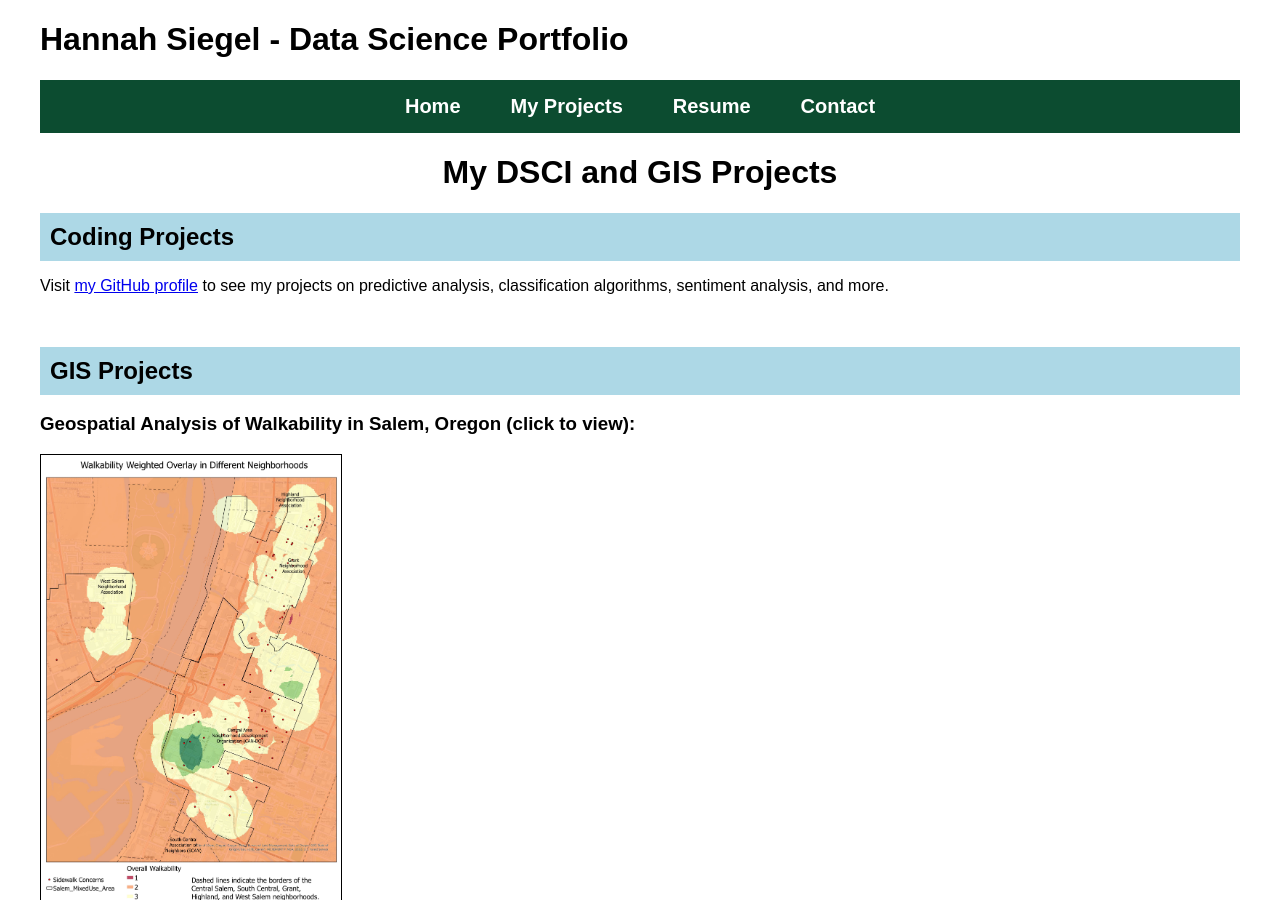
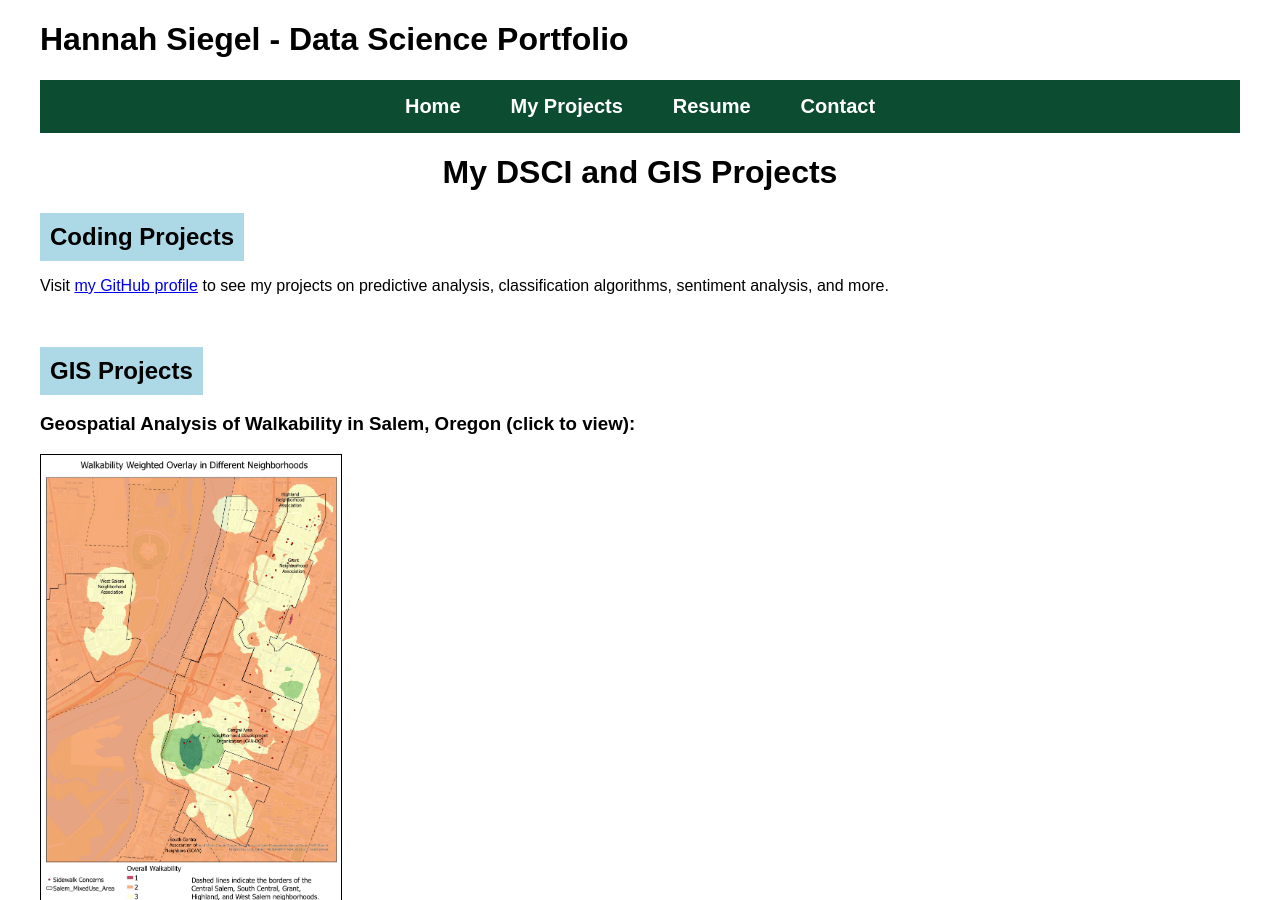
Before and after one commit to siegelhannah/portfolio, a Jekyll site: the page built from Projects.md, in a window 1280 px wide and 900 px high. Built offline with Jekyll 4.4.1, drawn with Linux system fonts in a browser that asks for light colours.

Commit message:
Update Projects.md

```diff
--- a/Projects.md
+++ b/Projects.md
@@ -6,12 +6,16 @@
 
 <h1 style="text-align: center;">My DSCI and GIS Projects</h1>
 
-<h2 style="background-color: #add8e6; padding: 10px; text-align: left; margin: 0;">Coding Projects</h2>
+<h2 style="background-color: #add8e6; padding: 10px; text-align: left; margin: 0; display: inline-block;">
+  Coding Projects
+</h2>
 
 Visit [my GitHub profile](https://github.com/siegelhannah) to see my projects on predictive analysis, classification algorithms, sentiment analysis, and more.
 <br><br><br>
 
-<h2 style="background-color: #add8e6; padding: 10px; text-align: left; margin: 0;">GIS Projects</h2>
+<h2 style="background-color: #add8e6; padding: 10px; text-align: left; margin: 0; display: inline-block;">
+  GIS Projects
+</h2>
 
 ### Geospatial Analysis of Walkability in Salem, Oregon (click to view):
 
```
